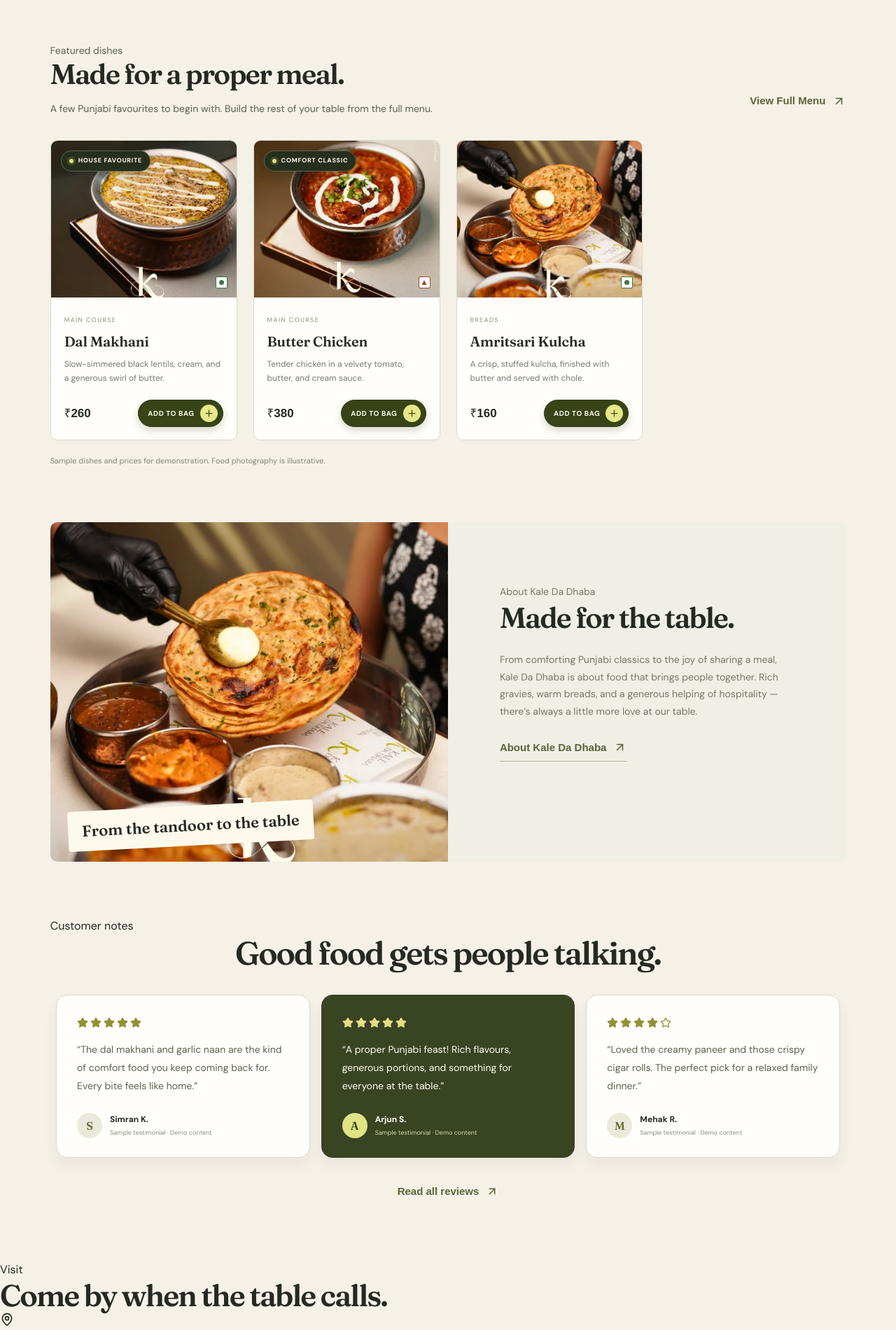
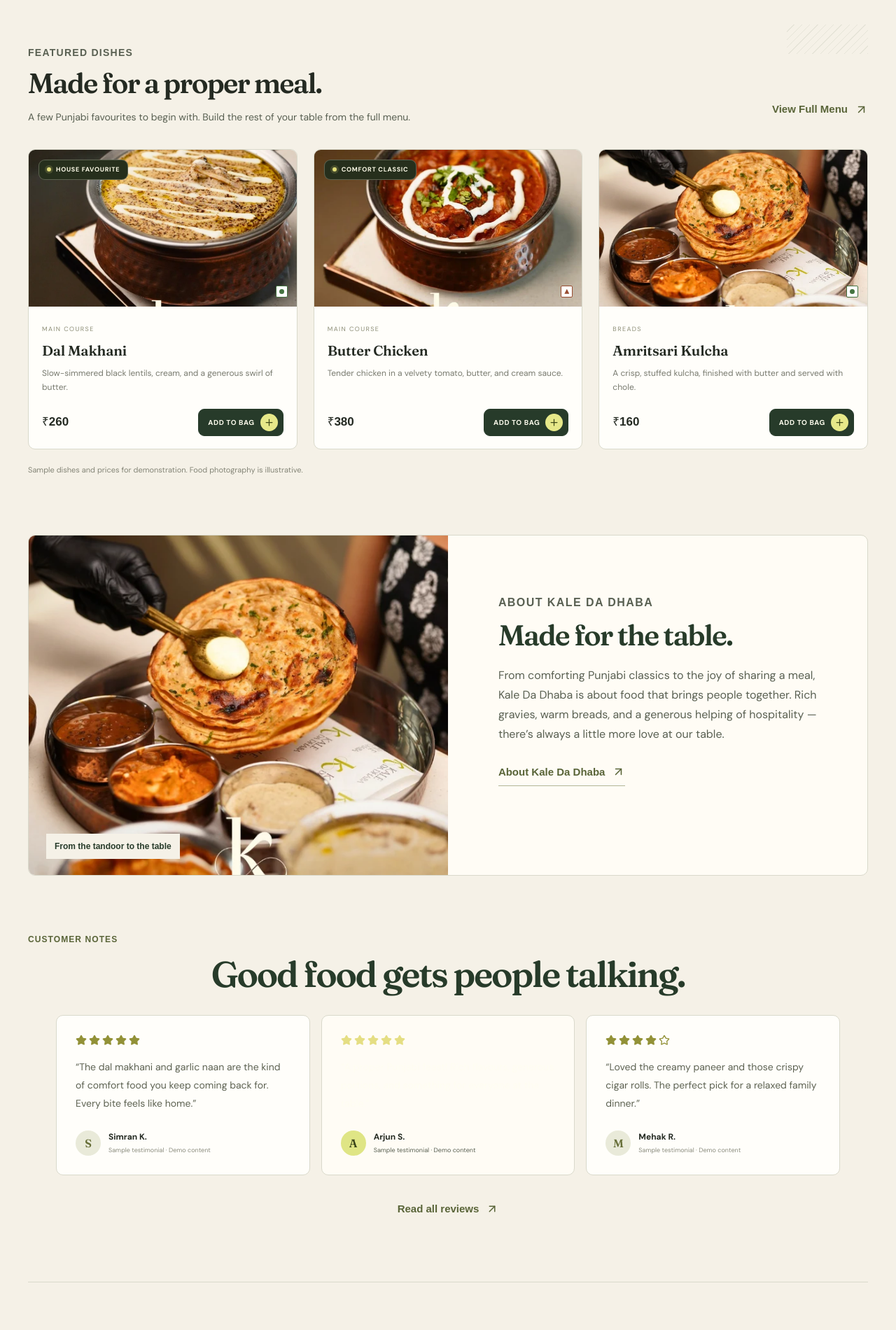
Before and after one commit to PRABHMANNAT/Freelance-Restaurant-with-Payment-Gateway, a React (Vite) app: page / in a window 1280 px wide. Shown: the part 880-2780 px from the top of the page at 70% size. Built offline with nearby package versions, Linux system fonts and the light colour scheme; a web font is replaced by a local one.

Commit message:
Style homepage sections with printed menu restraint

```diff
--- a/src/styles.css
+++ b/src/styles.css
@@ -3595,6 +3595,113 @@ td button {
 @media (min-width: 801px) {
   html { scroll-padding-top: 100px; }
 }
+/* Home section rhythm: one quiet curve and one printed line detail. */
+.section-label {
+  margin-bottom: 13px;
+  color: var(--olive);
+  font-size: 12px;
+  font-weight: 600;
+  letter-spacing: 0.09em;
+  line-height: 1.3;
+  text-transform: uppercase;
+}
+.home-featured,
+.review-preview {
+  width: min(var(--content-width), 100%);
+  padding: 84px 0;
+}
+.home-featured { position: relative; }
+.home-featured::after {
+  content: "";
+  position: absolute;
+  right: 0;
+  top: 68px;
+  width: 116px;
+  height: 42px;
+  opacity: 0.55;
+  background: repeating-linear-gradient(135deg, transparent 0 7px, var(--border) 7px 8px);
+}
+.featured-grid { grid-template-columns: repeat(3, minmax(0, 1fr)); }
+.food-card {
+  border-color: var(--border);
+  border-radius: var(--radius-card);
+  box-shadow: none;
+}
+.food-card:hover { box-shadow: 0 5px 14px rgba(39, 59, 42, 0.08); }
+.food-tag,
+.add-button { border-radius: var(--radius-button); box-shadow: none; }
+.add-button { background: var(--dark); border-color: var(--dark); }
+.add-button:hover { background: #1c2c1f; box-shadow: none; }
+.home-about {
+  width: min(var(--content-width), calc(100% - 40px));
+  margin: 0 auto;
+  border-radius: var(--radius-card);
+  background: var(--surface);
+  border: 1px solid var(--border);
+}
+.story-copy { padding: 64px 12%; }
+.story-copy h2 { color: var(--dark); line-height: 1.08; }
+.story-copy > p:not(.eyebrow) { color: var(--muted); font-size: 16px; }
+.photo-note {
+  padding: 9px 12px;
+  border-radius: 0;
+  background: var(--cream);
+  color: var(--dark);
+  font-family: "DM Sans", sans-serif;
+  font-size: 12px;
+  font-style: normal;
+  font-weight: 600;
+  transform: none;
+}
+.review-preview > h2 { color: var(--dark); font-size: clamp(38px, 4vw, 52px); }
+.review-grid { margin-top: 31px; }
+.review-card {
+  border-radius: var(--radius-card);
+  box-shadow: none;
+  padding: 27px;
+}
+.review-card:hover { box-shadow: 0 5px 14px rgba(39, 59, 42, 0.07); }
+.review-card:nth-child(2) { background: var(--surface); color: inherit; border-color: var(--border); }
+.review-card:nth-child(2) .review-author small { color: var(--muted); }
+.home-visit {
+  display: flex;
+  justify-content: space-between;
+  align-items: center;
+  width: min(var(--content-width), calc(100% - 40px));
+  min-height: 220px;
+  margin: 0 auto 66px;
+  padding: 42px 54px;
+  border-top: 1px solid var(--border);
+  border-bottom: 1px solid var(--border);
+  gap: 38px;
+}
+.home-visit h2 { max-width: 530px; color: var(--dark); font-size: clamp(32px, 3vw, 45px); }
+.visit-details { display: flex; align-items: center; gap: 15px; }
+.visit-details > svg { color: var(--olive); }
+.visit-details p { display: grid; color: var(--muted); font-size: 14px; line-height: 1.45; }
+.visit-details strong { color: var(--dark); font-size: 15px; }
+.visit-details .text-button { margin-left: 8px; }
+.order-banner {
+  width: min(var(--content-width), calc(100% - 40px));
+  margin: 0 auto 64px;
+  padding: 43px 54px;
+  border-radius: var(--radius-card);
+  background: var(--dark);
+}
+.order-banner h2 { max-width: 570px; font-size: clamp(34px, 3vw, 45px); }
+.order-banner .section-label { color: #d9dfbe; }
+@media (max-width: 800px) {
+  .home-featured, .review-preview { width: 100%; padding: 58px 20px; }
+  .home-featured::after { display: none; }
+  .featured-grid { grid-template-columns: 1fr; }
+  .home-about { width: calc(100% - 40px); grid-template-columns: 1fr; }
+  .story-photo { min-height: 330px; }
+  .story-copy { padding: 36px 28px 40px; }
+  .home-visit { display: block; margin-bottom: 48px; padding: 32px 0; }
+  .visit-details { margin-top: 25px; align-items: flex-start; flex-wrap: wrap; }
+  .visit-details .text-button { flex-basis: 100%; margin-left: 35px; }
+  .order-banner { width: calc(100% - 40px); padding: 32px 28px; align-items: flex-start; flex-direction: column; }
+}
 @media (prefers-reduced-motion: reduce) {
   *,
   *:before,
```
